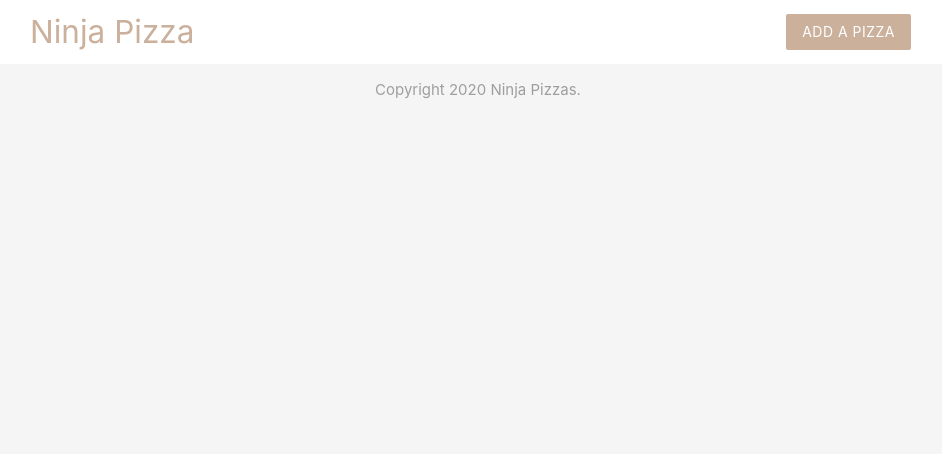
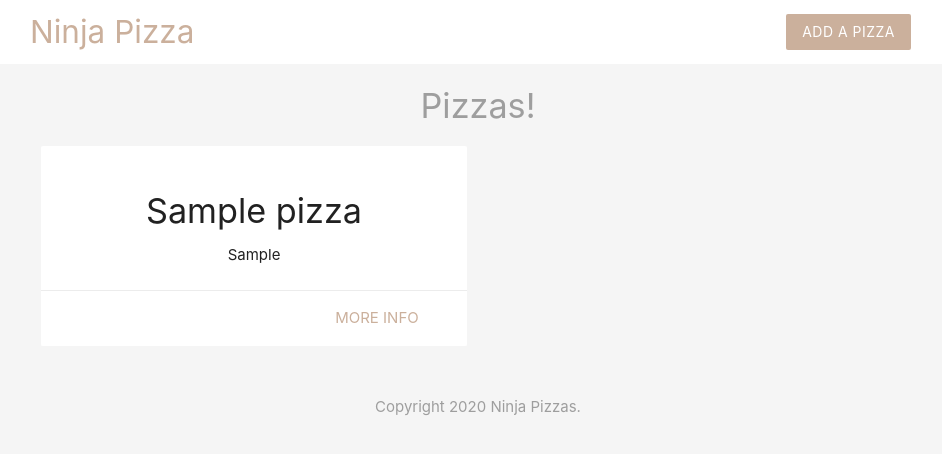
Before and after one commit to Obafemi-NG/ninjas-pizza, a PHP site: page / in a window 1280 px wide. Shown: the top 454 px of the page, without its empty margins (162-1104 px from the left). Run offline with PHP 8.4, Linux system fonts and the light colour scheme; tables that the repository leaves empty or names only in its code hold one stand-in row (values such as "Sample post").

Commit message:
iterated through the array that was fetched from the database so that they can be displayed in cards on the browser, using the foreach loop.

```diff
--- a/index.php
+++ b/index.php
@@ -1,11 +1,57 @@
 <?php
 
+    //creating a connection to the SQL database.
+    $conn = mysqli_connect('localhost', 'hezcode', 'olorosam70', 'pizza_ninjas');
+    if(!$conn){
+        echo 'An error occured' . mysqli_connect_error();
+    };
 
+    //writing a query for the database.
+    $sql = 'SELECT * FROM pizzas ORDER BY created_at';
+
+    //making a query to the database.
+    $result = mysqli_query($conn, $sql);
+
+    //Fetching the result from the database as an array.
+    $pizzas = mysqli_fetch_all($result, MYSQLI_ASSOC);
+
+    //Free the result from the memory.
+    mysqli_free_result($result);
+
+    //closing the access to the database.
+    mysqli_close($conn);
+    //end of database query.
+
+    // print_r($pizzas);
 ?>
 
 <!DOCTYPE html>
 <html>
     <?php require('template/header.php') ?>
 
+        <h4 class="center grey-text">
+            Pizzas!
+        </h4>
+        <div class="container">
+            <div class="row">
+                <?php
+                    foreach($pizzas as $pizza){ ?>
+                    <div class="col s6 md3">
+                        <div class="card z-depth-0">
+                            <div class="card-content center">
+                                <h4> <?php echo htmlspecialchars($pizza['title']) ?> </h4>
+                                <div>
+                                    <?php echo htmlspecialchars($pizza['ingredients']) ?>
+                                </div>
+                            </div>
+                            <div class="card-action right-align">
+                                <a href="#" class="brand-text" > more info </a>
+                            </div>
+                        </div>
+                    </div>
+                <?php }?>
+            </div>
+        </div>
+
     <?php require('template/footer.php') ?>
 </html>
```
